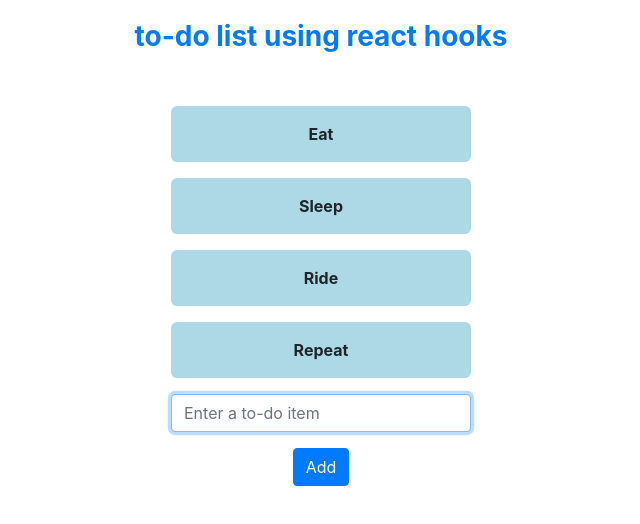
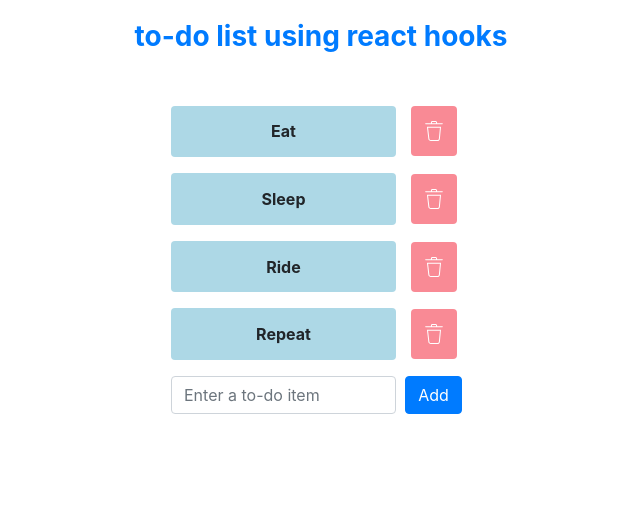
Before and after one commit to prakarsh70/to-do-list-using-react-hooks, a React (Create React App) app: page / in a window 1280 px wide. Shown: the top 524 px of the page, without its empty margins (319-959 px from the left). Built offline with nearby package versions, Linux system fonts and the light colour scheme.

Commit message:
1 file modified, 1 added

```diff
--- a/src/input.js
+++ b/src/input.js
@@ -1,10 +1,11 @@
 import React, { useState, useRef, useEffect } from "react";
 import "bootstrap/dist/css/bootstrap.min.css";
+import deleteSVG from "./delete.svg";
 const Sample = () => {
   let [array1, setArray] = useState(["Eat", "Sleep", "Ride", "Repeat"]);
   const toDoInput = useRef();
   useEffect(() => {
-    toDoInput.current && toDoInput.current.focus();
+    // toDoInput.current && toDoInput.current.focus();
   });
   const addToDo = e => {
     e.preventDefault();
@@ -17,7 +18,7 @@ const Sample = () => {
   };
   const handleTask = e => {
     let list = [...array1];
-    let index = array1.indexOf(e.currentTarget.innerHTML);
+    let index = array1.indexOf(e.target.value);
     list.splice(index, 1);
     setArray(list);
   };
@@ -30,20 +31,28 @@ const Sample = () => {
         {array1.map(items => {
           return (
             <div
-              type="button"
+              className="row"
+              key={items.toString()}
+              style={{
+                margin: "1rem auto",
+                cursor: "pointer",
+                textAlign: "center",
+                maxWidth: "300px",
+                display: "flex",
+                justifyContent: "center",
+                alignItems: "center"
+              }}
+            >
+              <div
                 value={items}
-              key={items.toString()}
+                className="col-9 btn"
                 name="todo"
                 onClick={handleTask}
                 style={{
-                cursor: "pointer",
                   background: "lightBlue",
-                padding: "1rem",
-                borderRadius: "0.4rem",
-                textAlign: "center",
+                  padding: "0.8rem",
                   fontWeight: "bold",
-                maxWidth: "300px",
-                margin: " 1rem auto"
+                  fontSize: "1rem"
                 }}
                 onMouseEnter={e => {
                   e.target.style.background = "#2d6cdf";
@@ -54,14 +63,27 @@ const Sample = () => {
               >
                 {items}
               </div>
+              <div className="col-3">
+                <button
+                  type="button"
+                  value={items}
+                  onClick={handleTask}
+                  className="btn"
+                  style={{ background: "#f98a95", height: "50px" }}
+                >
+                  <img src={deleteSVG} width="20px" />
+                </button>
+              </div>
+            </div>
           );
         })}
         <form
           onSubmit={addToDo}
-          style={{ maxWidth: "300px", margin: " 1rem auto" }}
+          style={{ maxWidth: "300px", margin: " auto" }}
           className="text-center"
         >
-          <div className="form-group">
+          <div className="row mx-0">
+            <div className="form-group col-9 px-0 ">
               <input
                 type="input"
                 className="form-control"
@@ -69,9 +91,12 @@ const Sample = () => {
                 ref={toDoInput}
               />
             </div>
+            <div className="col-3 px-0">
               <button type="submit" className="btn btn-primary">
                 Add
               </button>
+            </div>
+          </div>
         </form>
         <div className="App" />
       </div>
```
Also changed, not shown: src/delete.svg (added). Lines whose indentation alone changed are shown as unchanged.
